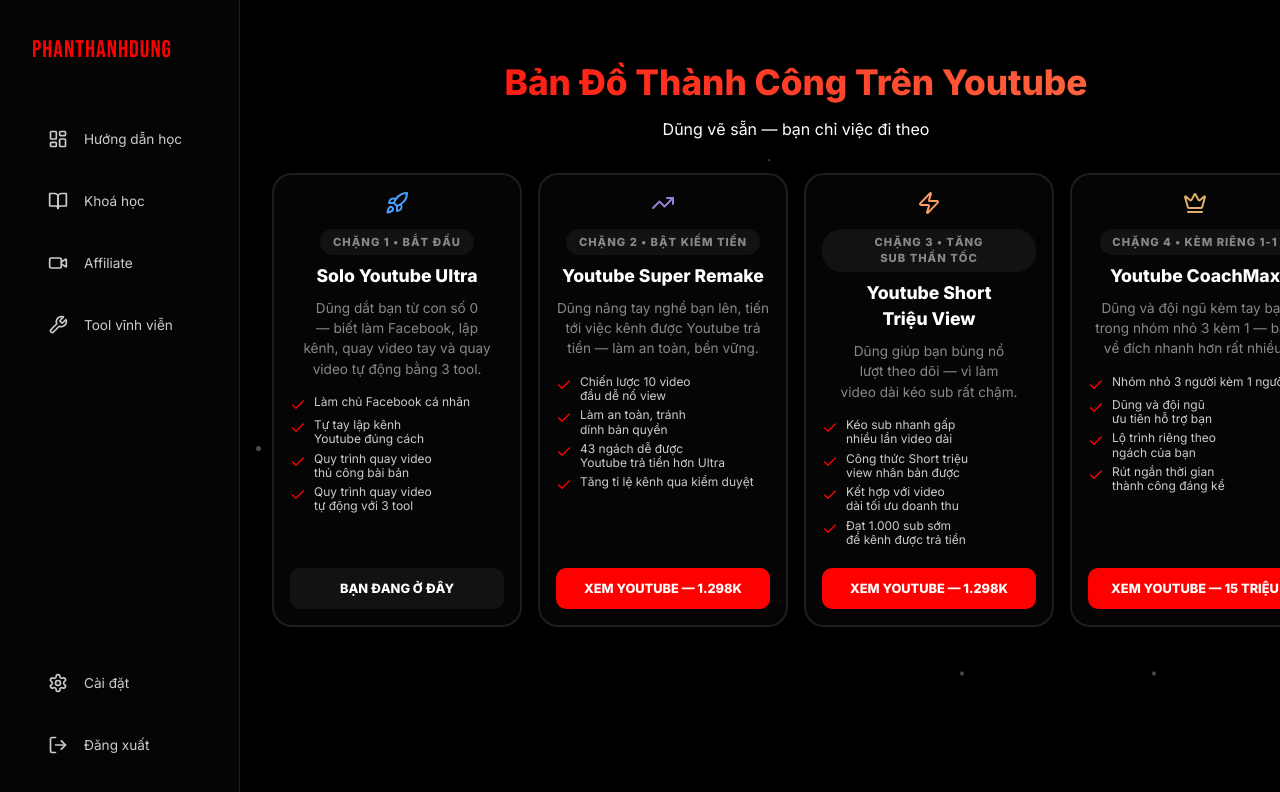
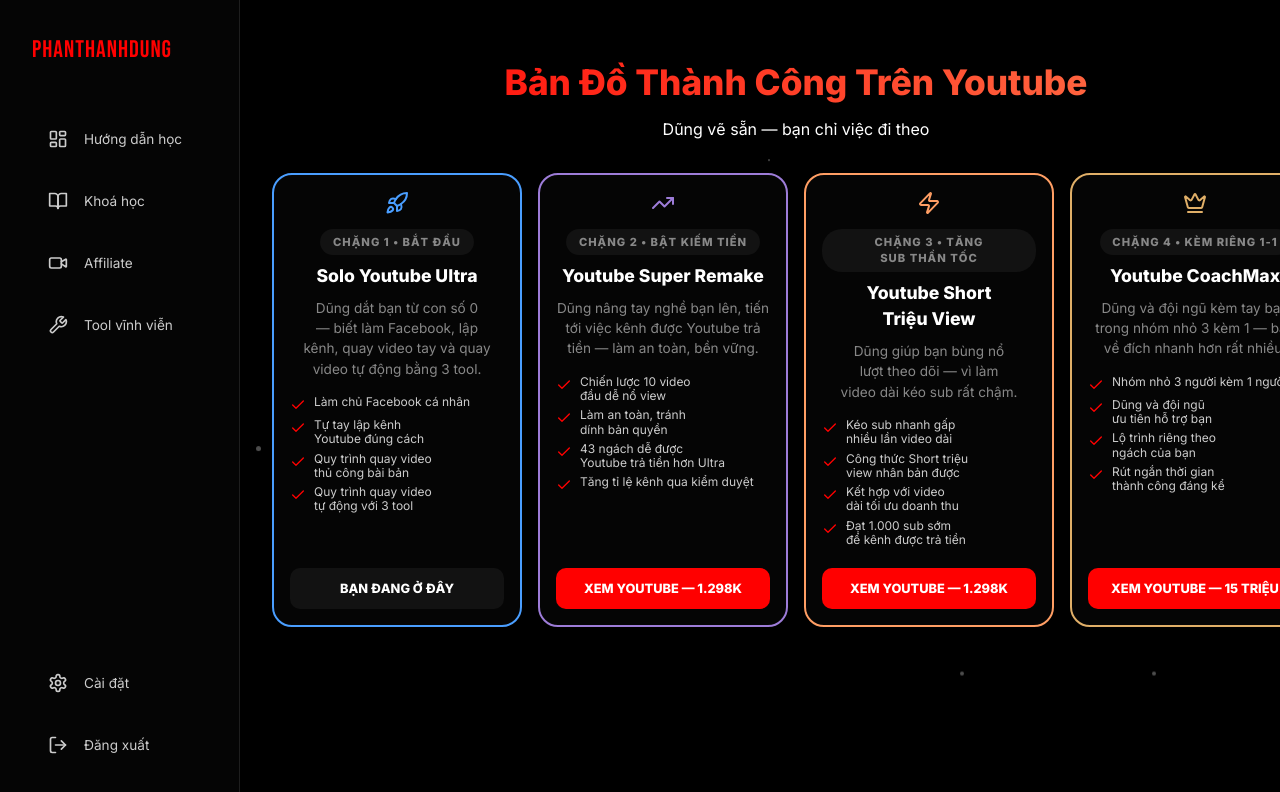
Before and after one commit to trungnguyen1592/app-phanthanhdung, a React (Vite) app: page /learning in a window 1280 px wide. Shown: the top 792 px of the page. Built offline with nearby package versions, Linux system fonts and the light colour scheme.

Commit message:
Feat: Apply distinct border colors to course cards

```diff
--- a/src/pages/LearningGuide.tsx
+++ b/src/pages/LearningGuide.tsx
@@ -58,7 +58,7 @@
           <div
             key={course.id}
             className="course-card"
-            style={{ '--hover-color': course.borderColor } as React.CSSProperties}
+            style={{ '--border-color': course.borderColor, '--hover-color': course.borderColor } as React.CSSProperties}
           >
             <div className="course-icon" style={{color: course.borderColor}}>{course.icon}</div>
             <div className="course-badge">{course.subtitle}</div>
--- a/src/styles/LearningGuide.css
+++ b/src/styles/LearningGuide.css
@@ -31,7 +31,7 @@
   background: #050505;
   padding: 1rem;
   border-radius: 20px;
-  border: 2px solid rgba(255, 255, 255, 0.1);
+  border: 2px solid var(--border-color);
   display: flex;
   flex-direction: column;
   align-items: center;
```
